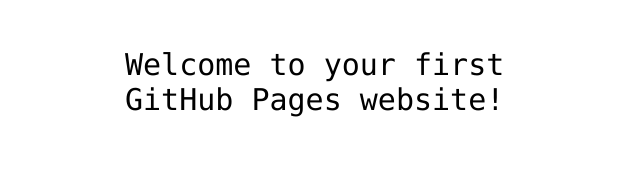
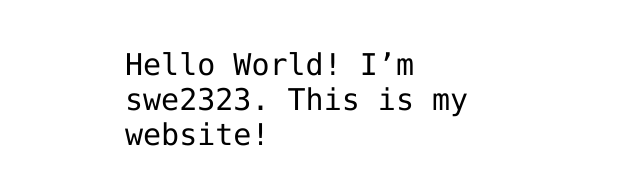
Before and after one commit to swe2323/hello-world, a plain HTML site: page index.html in a window 1280 px wide. Shown: the part 341-526 px from the top of the page, without its empty margins (315-955 px from the left). Drawn offline with Linux system fonts and the light colour scheme.

Commit message:
Update index.html

```diff
--- a/index.html
+++ b/index.html
@@ -12,7 +12,6 @@
 <img src="https://octodex.github.com/images/daftpunktocat-thomas.gif" id="octocat" alt="octocat-gif" />
 
 <!-- Change this code here by copy and pasting your template on line 15 -->
-<p>Welcome to your first GitHub Pages website!</p>
-
+<p>Hello World! I’m swe2323. This is my website!</p>
 </body>
 </html>
```
